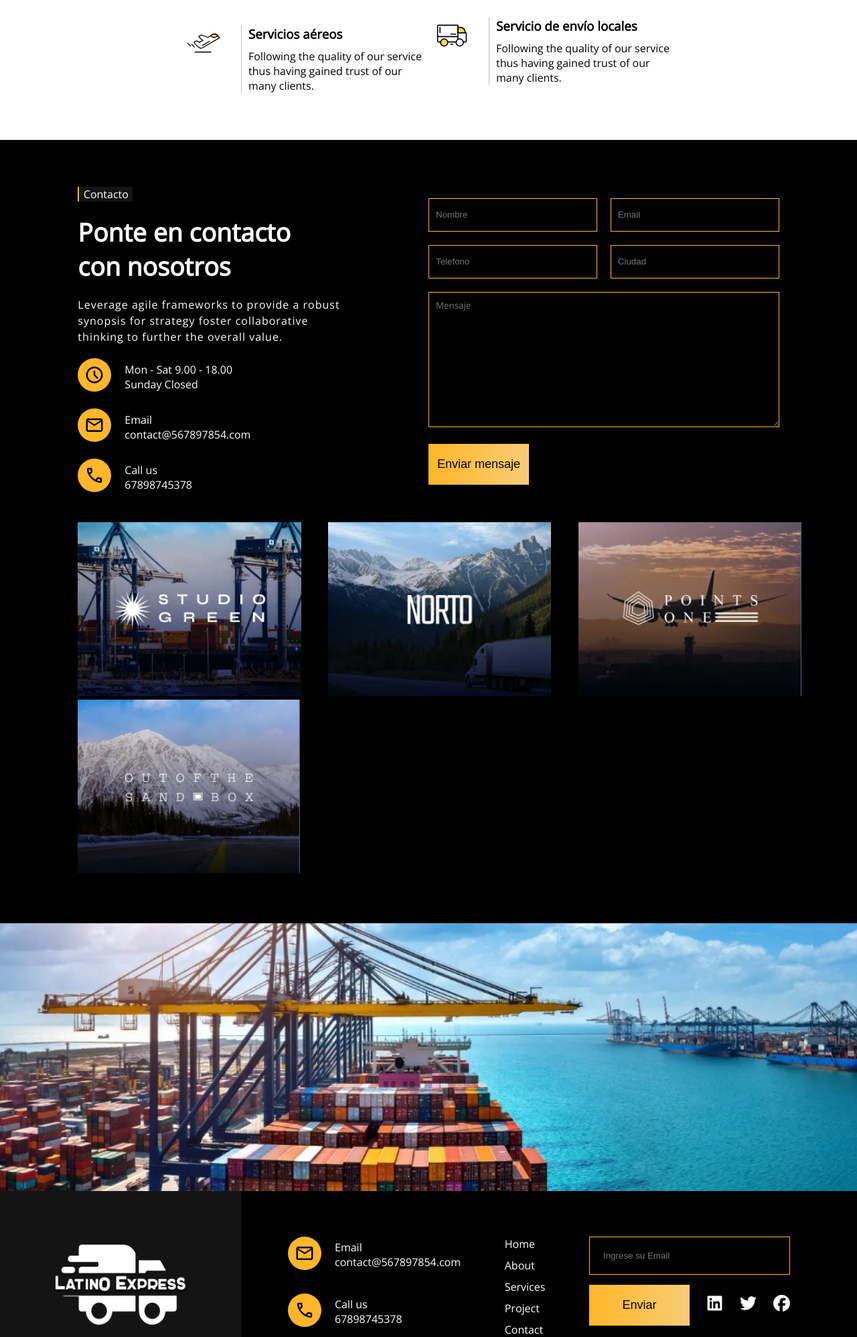
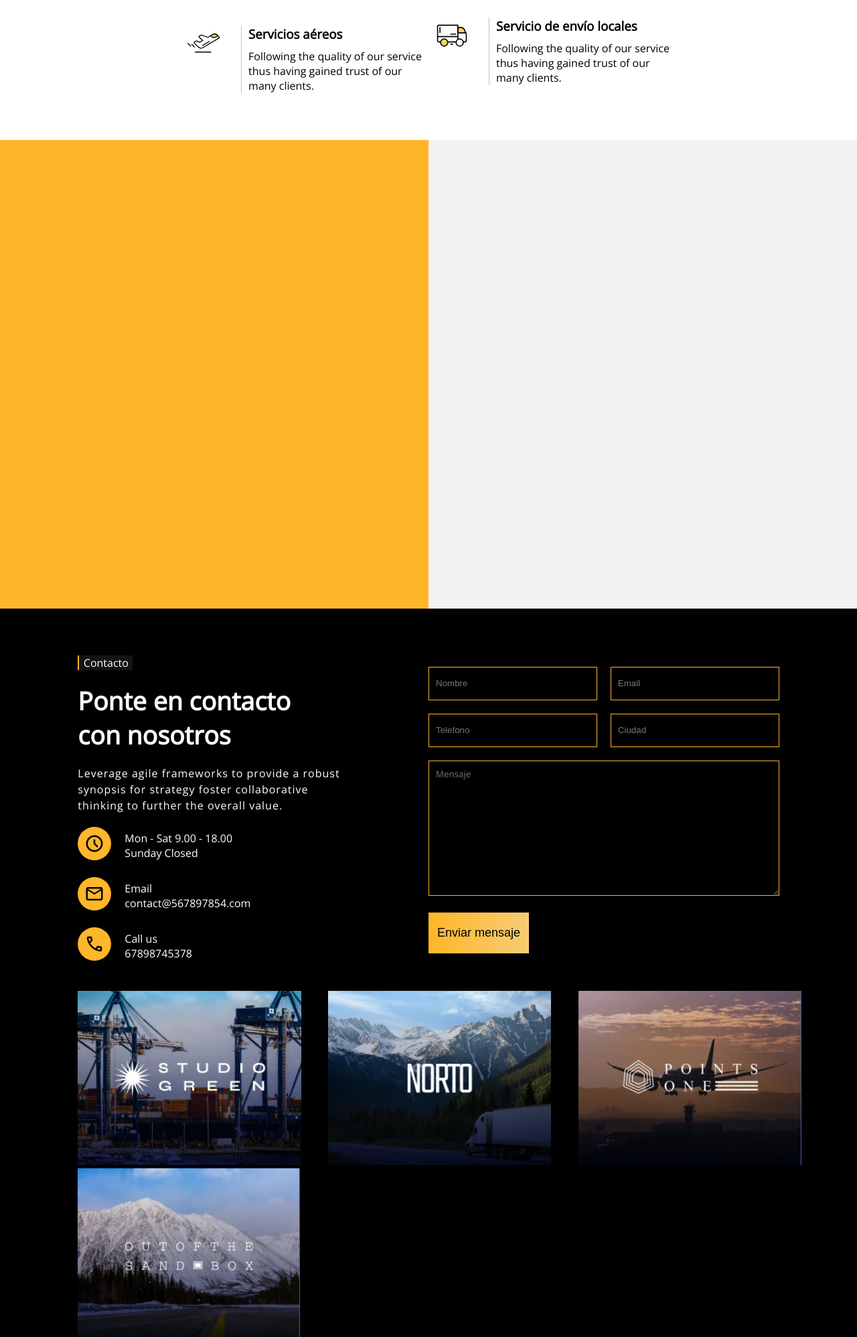
Before and after one commit to fernandohps17/latino-express, a PHP site: page / in a window 1280 px wide. Shown: the part 1156-3153 px from the top of the page at 67% size. Run offline with PHP 8.4, Linux system fonts and the light colour scheme.

Commit message:
Porbando password

```diff
--- a/index.php
+++ b/index.php
@@ -251,6 +251,35 @@ require_once "./comons/version_css_js.php";
 
 
 
+
+
+
+
+
+
+
+        <!-- Porque elegirnos -->
+        <div class="container bg_why_choose">
+            <div class="content">
+                <div class="why_choose">
+
+                </div>
+            </div>
+        </div>
+
+
+
+
+
+
+
+
+
+
+
+
+
+
         <!-- Formulario de contacto -->
         <div class="container bg_form">
             <div class="content">
@@ -302,38 +331,24 @@ require_once "./comons/version_css_js.php";
                         </div>
                     </div>
 
-
-
-
-
                     <div class="form_inputs">
                         <form action="" class="form_inputs_spacing">
                             <label class="form_inputs_content">
                                 <input type="text" name="name" placeholder="Nombre" required>
                                 <input type="email" name="email" placeholder="Email" required>
                             </label>
-
                             <label class="form_inputs_content">
                                 <input type="tel" name="tel" placeholder="Telefono" required>
                                 <input type="text" name="city" placeholder="Ciudad" required>
                             </label>
-
                             <label class="form_inputs_textarea">
                                 <textarea name="message" placeholder="Mensaje" id="message" cols="30" rows="10"></textarea>
                             </label>
-
                             <div class="form_inputs_btn">
                                 <button>Enviar mensaje</button>
                             </div>
                         </form>
                     </div>
-
-
-
-
-
-
-
                 </div>
 
                 <div class="form_gallery">
@@ -360,18 +375,12 @@ require_once "./comons/version_css_js.php";
 
 
 
-
-
-
-
-
         <!-- Footer -->
         <div class="container bg_footer_img">
             <div class="content">
                 <div class="footer_img"></div>
             </div>
         </div>
-
 
         <div class="footer">
             <div class="footer_logo">
@@ -437,10 +446,6 @@ require_once "./comons/version_css_js.php";
             </div>
         </div>
 
-
-
-
-
         <div class="container bg_footer_two">
             <div class="content">
                 <p>©2024 Latino Express. Todos los derechos reservados.</p>
--- /dev/null
+++ b/public/scss/components/_why_choose.scss
@@ -0,0 +1,6 @@
+@import './vars';
+
+.bg_why_choose {
+    background: linear-gradient(90deg, rgba(255,182,41,1) 50%, rgba(242,242,242,1) 50%);
+    height: 700px;
+}
--- a/public/scss/main.scss
+++ b/public/scss/main.scss
@@ -4,5 +4,6 @@
 @import './components/nav';
 @import './components/header';
 @import './components/what_we_do';
+@import './components/why_choose';
 @import './components/form';
 @import './components/footer';
```
Also changed, not shown: public/css/main.css, 1 other file.
